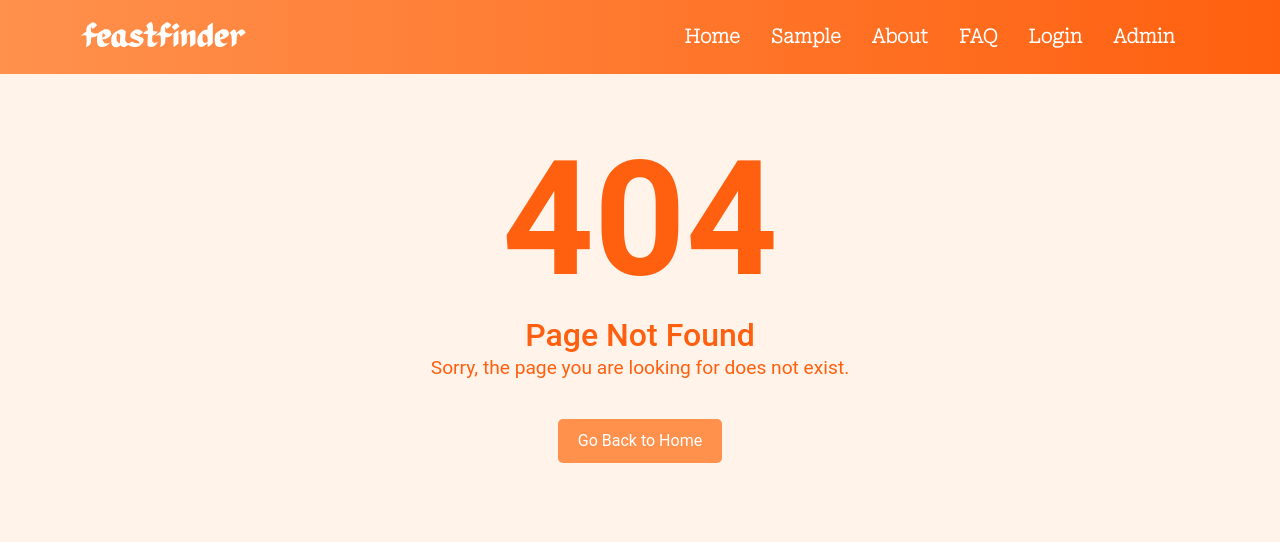
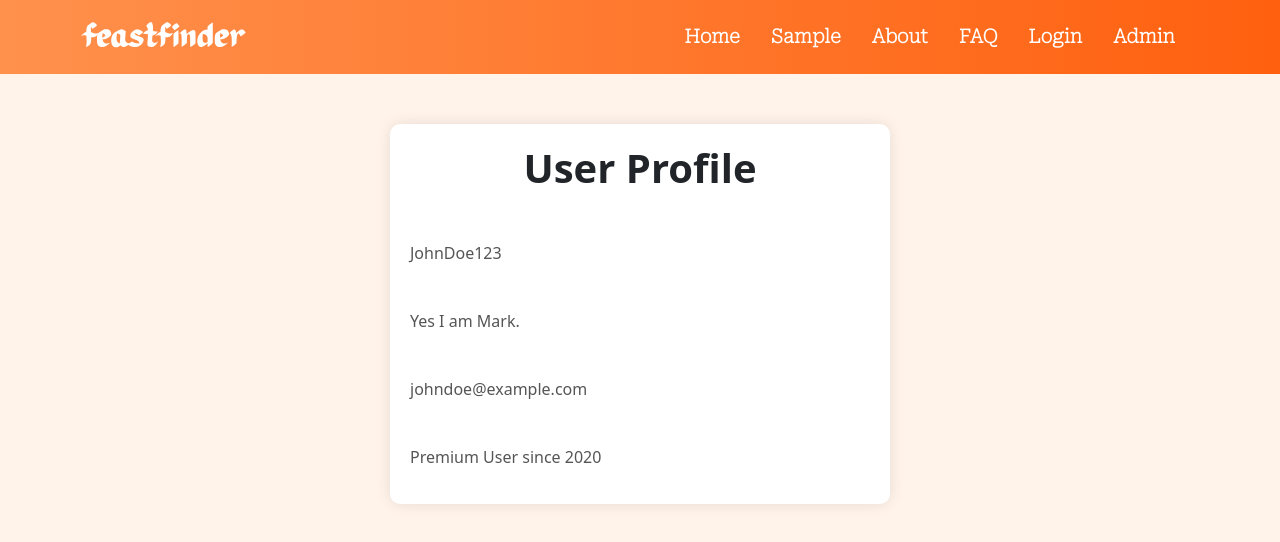
Before and after one commit to FeastFinderApp/feastfinder, a React (Create React App) app: page /profile in a window 1280 px wide. Before the commit this address had no page. Shown: the top 542 px of the page. Built offline with nearby package versions, Linux system fonts and the light colour scheme.

Commit message:
User Page
-added user page
-route to user page

```diff
--- a/src/App.js
+++ b/src/App.js
@@ -16,6 +16,7 @@ import Login from "./components/Login";
 import LoginAdmin from "./components/LoginAdmin";
 import NotFound from "./components/404NotFound"; // Ensure this is a default export
 import Register from "./components/Register";
+import UserProfile from "./components/UserProfile";
 import "./components/Home.css";
 import "./components/GlobalStyle.css"
 
@@ -86,6 +87,7 @@ function App() {
           <Route path="/login" element={<Login />} />
           <Route path="/admin" element={<LoginAdmin />} />
           <Route path="/register" element={<Register />} />
+          <Route path="/profile" element={<UserProfile />} />
           <Route path="*" element={<NotFound />} />
         </Routes>
       </div>
--- a/src/components/Register.css
+++ b/src/components/Register.css
@@ -8,7 +8,7 @@ html, body {
     justify-content: center;
     align-items: center;
     min-height: calc(100vh - 60px);
-    font-family: RobotoSerif; /* Apply the RobotoSerif font */
+    font-family: RobotoSerif;
     background-image: url("../images/login-bg.jpg");
     background-size: cover;
     background-position: center;
@@ -17,20 +17,20 @@ html, body {
   }
 
   .register-container {
-    background: transparent; /* Make background transparent */
+    background: transparent;
     width: 100%;
-    max-width: 400px; /* Match the max width from the other form */
+    max-width: 400px;
     padding: 20px;
-    border: 2px solid rgba(255, 255, 255, 0.2); /* Match border style */
-    border-radius: 8px; /* Rounded corners like login form */
-    box-shadow: 0 0 10px rgba(0, 0, 0, 0.1); /* Subtle shadow */
-    backdrop-filter: blur(20px); /* Apply blur effect */
+    border: 2px solid rgba(255, 255, 255, 0.2);
+    border-radius: 8px;
+    box-shadow: 0 0 10px rgba(0, 0, 0, 0.1);
+    backdrop-filter: blur(20px);
   }
 
   h1.register-text {
     text-align: center;
     margin-bottom: 20px;
-    text-shadow: 0 0 5px rgb(0, 0, 0, 10); /* Adjust shadow effect */
+    text-shadow: 0 0 5px rgb(0, 0, 0, 10);
   }
 
   .form-group {
@@ -41,30 +41,30 @@ html, body {
     display: block;
     margin-bottom: 5px;
     font-weight: bold;
-    color: white; /* Label text white for better contrast on background */
+    color: white;
   }
 
   input {
     width: 100%;
-    padding: 10px; /* Match the padding from login form */
+    padding: 10px;
     border: 1px solid #ccc;
     border-radius: 4px;
-    background: rgba(255, 255, 255, 0.9); /* Similar to the transparent input box style */
+    background: rgba(255, 255, 255, 0.9);
   }
 
   button {
     width: 100%;
     padding: 10px;
-    background-color: #ff914d; /* Matching button color */
+    background-color: #ff914d;
     color: white;
     border: none;
     border-radius: 4px;
     cursor: pointer;
-    font-size: 16px; /* Increase font size for consistency */
+    font-size: 16px;
   }
 
   button:hover {
-    background-color: #ff600f; /* Matching hover effect */
+    background-color: #ff600f;
   }
 
   .admin-register-link {
@@ -78,5 +78,5 @@ html, body {
   }
 
   .admin-register-link a:hover {
-    color: #ff600f; /* Matching hover effect */
+    color: #ff600f;
   }
--- /dev/null
+++ b/src/components/UserProfile.css
@@ -0,0 +1,37 @@
+/* Basic reset */
+* {
+    margin: 0;
+    padding: 0;
+    box-sizing: border-box;
+  }
+
+  .profile-container {
+    background-color: #fff;
+    padding: 20px;
+    border-radius: 10px;
+    box-shadow: 0 0 15px rgba(0, 0, 0, 0.1);
+    max-width: 500px;
+    width: 100%;
+    margin: 50px auto;
+    text-align: center;
+  }
+
+  .profile-info {
+    margin-top: 20px;
+  }
+
+  .profile-item {
+    margin-bottom: 15px;
+    text-align: left;
+  }
+
+  label {
+    font-weight: bold;
+  }
+
+  span {
+    display: block;
+    margin-top: 5px;
+    color: #555;
+    font-size: 16px;
+  }
--- /dev/null
+++ b/src/components/UserProfile.js
@@ -0,0 +1,33 @@
+import React from "react";
+import './UserProfile.css';
+
+const UserProfile = () => {
+  return (
+    <div className="profile-container">
+      <h1>User Profile</h1>
+      <div className="profile-info">
+        <div className="profile-item">
+          <label>Username:</label>
+          <span>JohnDoe123</span>   {/* placeholder */}
+        </div>
+
+        <div className="profile-item">
+          <label>Bio:</label>
+          <span>Yes I am Mark.</span>   {/* placeholder */}
+        </div>
+
+        <div className="profile-item">
+          <label>Contact Info:</label>
+          <span>johndoe@example.com</span>   {/* placeholder */}
+        </div>
+
+        <div className="profile-item">
+          <label>Account Info:</label>
+          <span>Premium User since 2020</span>   {/* placeholder */}
+        </div>
+      </div>
+    </div>
+  );
+};
+
+export default UserProfile;
```
